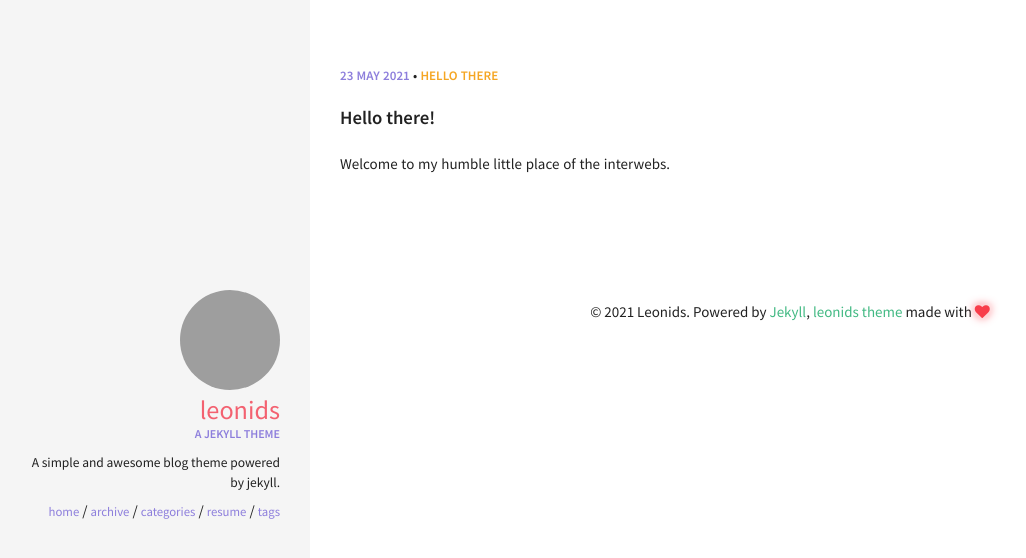
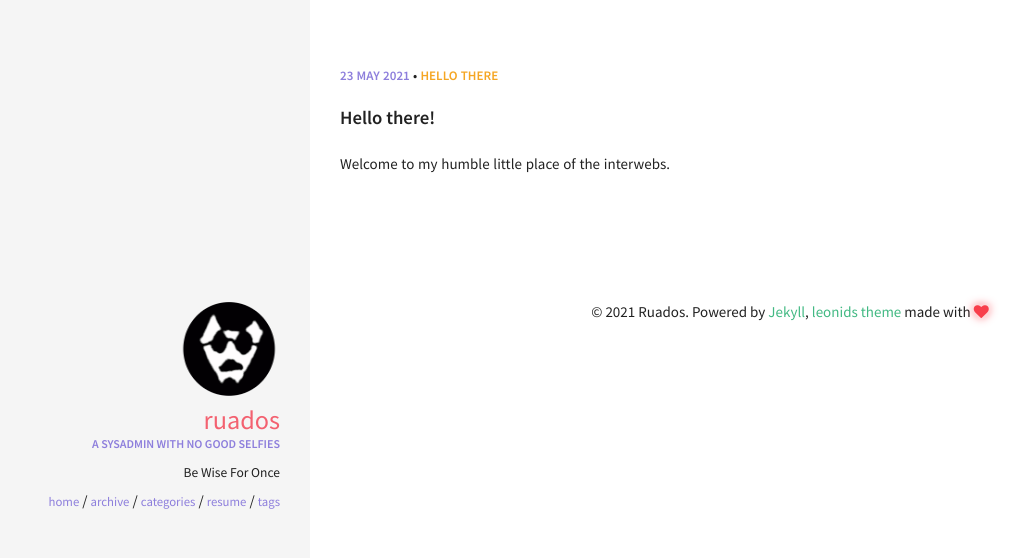
Before and after one commit to Ruados/ruados.github.io, a Jekyll site: the page built from index.html, in a window 1280 px wide. Shown: the top 558 px of the page, without its empty margins (10-1036 px from the left). Built offline with Jekyll 4.4.1, drawn with Linux system fonts in a browser that asks for light colours.

Commit message:
Update _config.yml

```diff
--- a/_config.yml
+++ b/_config.yml
@@ -3,11 +3,11 @@
 # Site wide configuration
 ####################################
 #
-title: Leonids
+title: ruados
 email:
-description: A simple and awesome blog theme powered by jekyll.
+description: Be Wise For Once
 url: # the base hostname & protocol for your site
-keywords: ["blog", "jekyll"]
+keywords: ["blog"]
 
 #
 ###################################
@@ -33,10 +33,10 @@ kramdown:
 ####################################
 #
 owner:
-  name: Leonids
-  avatar: leonids-logo.png
-  job: "A jekyll theme"
-  bio: "A simple and awesome blog theme powered by jekyll."
+  name: Ruados
+  avatar: face.png
+  job: "A sysadmin with no good selfies"
+  bio: "Be Wise For Once"
   email:
   disqus-shortname:
   twitter: #username
```
